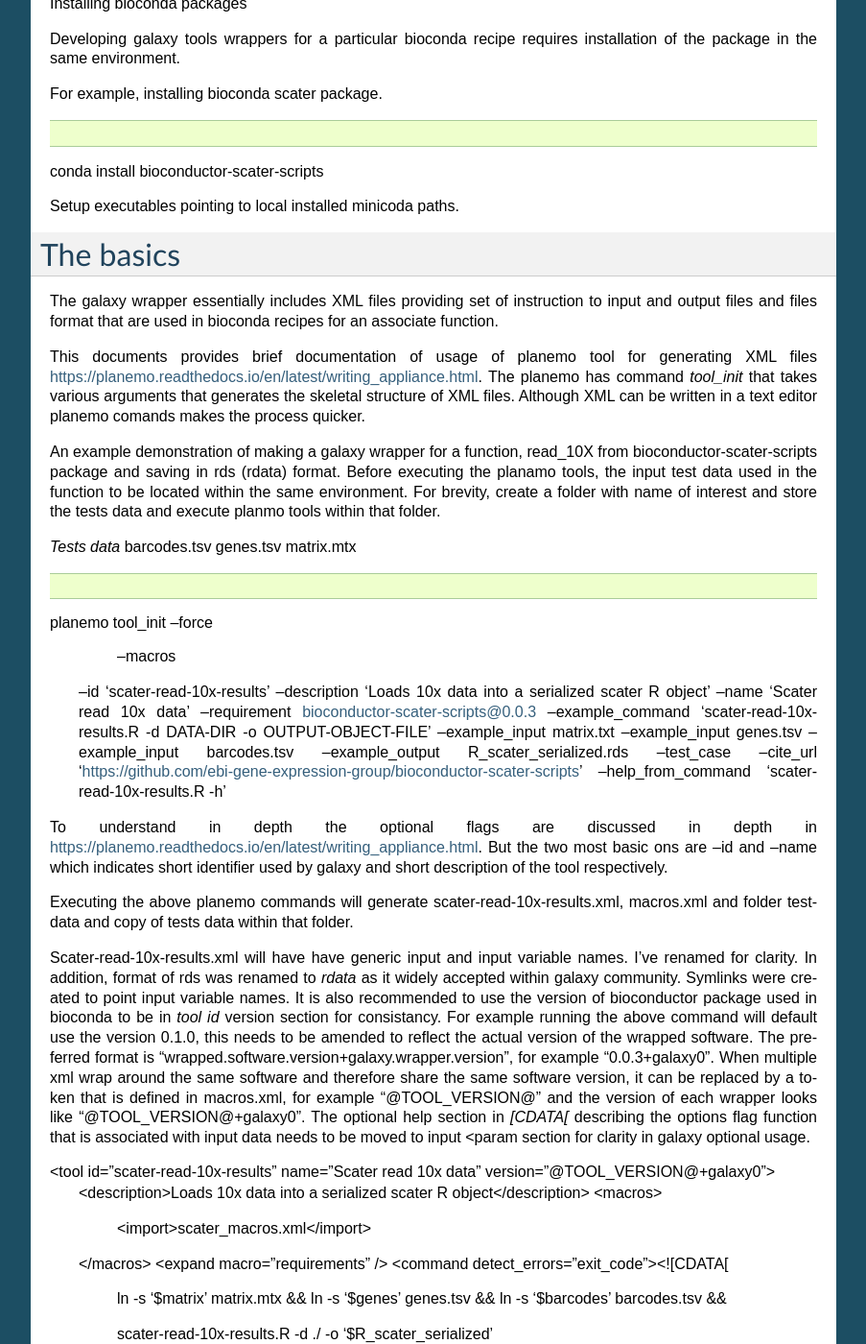
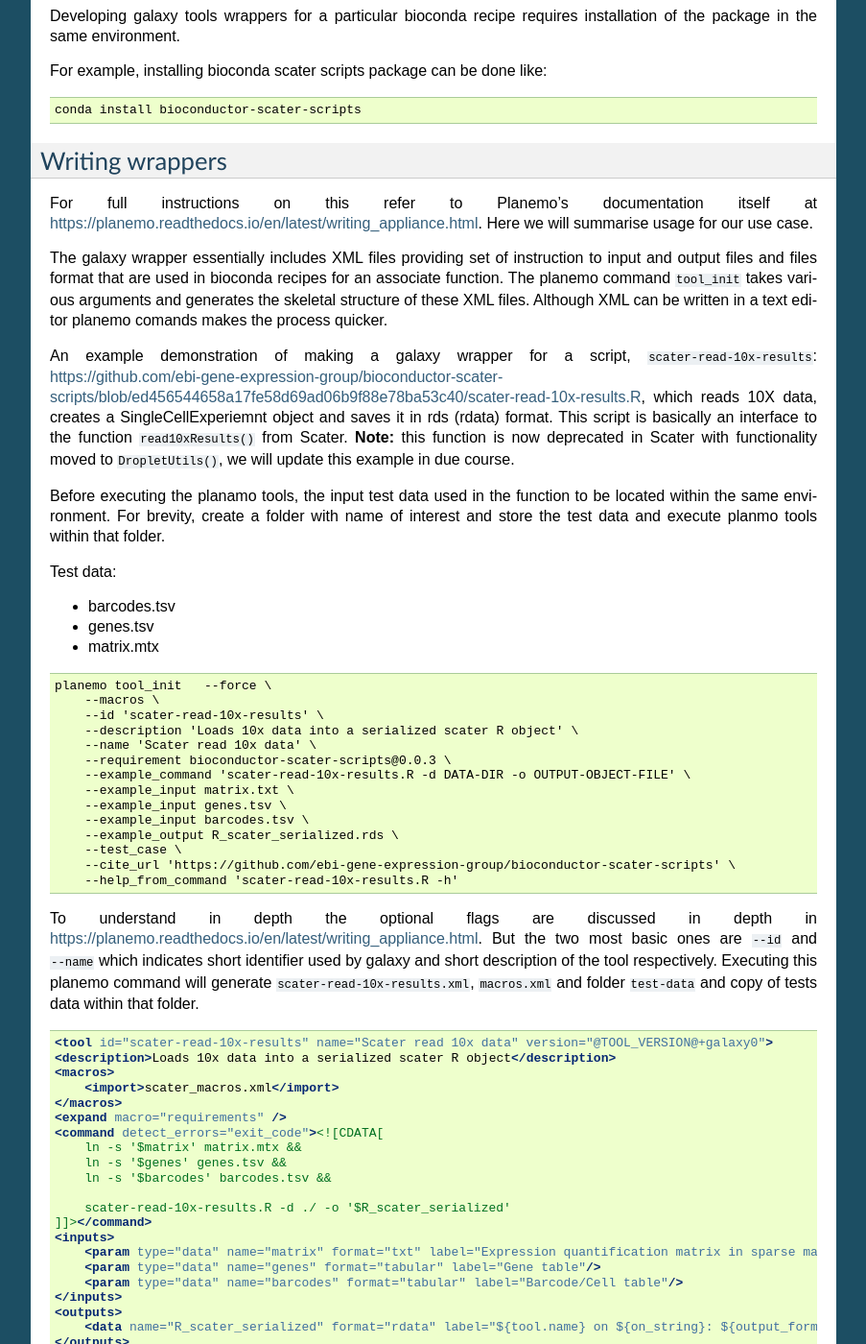
Before and after one commit to ebi-gene-expression-group/tertiary_workflows_docs, a Sphinx documentation site: the page built from docs/writing_planemo_galaxy_wrapper.rst, in a window 1280 px wide and 1400 px high, scrolled down 627 px. Shown: the whole window at 96% size, without its empty margins (198-1101 px from the left). Built offline with Sphinx 7.4.7, drawn with Linux system fonts in a browser that asks for light colours; some of the changed text lies outside the part shown.

Commit message:
Fix dodgy Planemo documentation (#4)
* Fix dodgy Planemo documentation

* Correct inline code formatting

* more fix of inline code formatting

```diff
--- a/docs/writing_planemo_galaxy_wrapper.rst
+++ b/docs/writing_planemo_galaxy_wrapper.rst
@@ -1,94 +1,89 @@
-*Galaxy wrapper generation with Planemo*
+###########################################
+Galaxy wrapper generation with Planemo
+###########################################
 
-Much of this documentation takes information from https://planemo.readthedocs.io/en/latest/readme.html
+The tool we use to facilitate Galaxy wrapper generation is Planemo. For more information on the following refer to https://planemo.readthedocs.io/en/latest/readme.html.
 
 **************************
 Prerequisites
 **************************
-Installation of
-- pip
-- virtualenv
-- planmeo
 
-Before installing planemo it is prerequisite that you have latest version of pip 7.0 or greater and virtualenv-1.9 or greater
+pip and virtualenv
+==================
 
-To install globally with pip (if you have pip 1.3 or greater installed globally):
+Before installing planemo latest version of pip 7.0 or greater and virtualenv-1.9 or greater. To install virtualenv globally with pip (if you have pip 1.3 or greater installed globally):
 
 .. code-block:: bash
 
-[sudo] pip install virtualenv
+    [sudo] pip install virtualenv
 
 Refer to user documents for further information https://virtualenv.pypa.io/en/stable/installation/
+
+planemo
+=======
 
 Setting up virtual environment Installation of planemo
 
 .. code-block:: bash
 
-$ virtualenv .venv; . .venv/bin/activate
-$ pip install "pip>=7" # Upgrade pip if needed.
-$ pip install planemo
-
-https://planemo.readthedocs.io/en/latest/readme.html#obtaining
-
-After installation you can test if planemo
-
+    virtualenv .venv
+    . .venv/bin/activate
+    pip install "pip>=7" # Upgrade pip if needed.
+    pip install planemo
 
 Installing bioconda packages
+============================
 
 Developing galaxy tools wrappers for a particular bioconda recipe requires installation of the package in the same environment.
 
-For example, installing bioconda scater package.
+For example, installing bioconda scater scripts package can be done like:
 
 .. code-block:: bash
 
-conda install bioconductor-scater-scripts
-
-Setup executables pointing to local installed minicoda paths.
+    conda install bioconductor-scater-scripts
 
 **************************
-The basics
+Writing wrappers
 **************************
 
-The galaxy wrapper essentially includes XML files providing set of instruction to input and output files and files format that are used in bioconda recipes for an associate function.
+For full instructions on this refer to Planemo's documentation itself at https://planemo.readthedocs.io/en/latest/writing_appliance.html. Here we will summarise usage for our use case.
 
-This documents provides brief documentation of usage of planemo tool for generating XML files  https://planemo.readthedocs.io/en/latest/writing_appliance.html. The planemo has command `tool_init` that takes various arguments that generates the skeletal structure of XML files. Although XML can be written in a text editor planemo comands makes the process quicker.
+The galaxy wrapper essentially includes XML files providing set of instruction to input and output files and files format that are used in bioconda recipes for an associate function. The planemo command :code:`tool_init` takes various arguments and generates the skeletal structure of these XML files. Although XML can be written in a text editor planemo comands makes the process quicker.
 
-An example demonstration of making a galaxy wrapper for a function, read_10X from bioconductor-scater-scripts package and saving in rds (rdata) format. Before executing the planamo tools, the input test data used in the function to be located within the same environment. For brevity, create a folder with name of interest and store the tests data and execute planmo tools within that folder.
+An example demonstration of making a galaxy wrapper for a script, :code:`scater-read-10x-results`: https://github.com/ebi-gene-expression-group/bioconductor-scater-scripts/blob/ed456544658a17fe58d69ad06b9f88e78ba53c40/scater-read-10x-results.R, which reads 10X data, creates a SingleCellExperiemnt object and saves it in rds (rdata) format. This script is basically an interface to the function :code:`read10xResults()` from Scater. **Note:** this function is now deprecated in Scater with functionality moved to :code:`DropletUtils()`, we will update this example in due course.
 
-`Tests data`
-barcodes.tsv
-genes.tsv
-matrix.mtx
+Before executing the planamo tools, the input test data used in the function to be located within the same environment. For brevity, create a folder with name of interest and store the test data and execute planmo tools within that folder.
+
+Test data:
+
+* barcodes.tsv
+* genes.tsv
+* matrix.mtx
 
 
 .. code-block:: xml
 
-planemo tool_init   --force \
-		     --macros \
-                    --id 'scater-read-10x-results' \
-                    --description 'Loads 10x data into a serialized scater R object' \
-                    --name 'Scater read 10x data' \
-                    --requirement bioconductor-scater-scripts@0.0.3 \
-                    --example_command 'scater-read-10x-results.R -d DATA-DIR -o OUTPUT-OBJECT-FILE' \
-                    --example_input matrix.txt \
-                    --example_input genes.tsv \
-                    --example_input barcodes.tsv \
-                    --example_output R_scater_serialized.rds \
-                    --test_case \
-                    --cite_url 'https://github.com/ebi-gene-expression-group/bioconductor-scater-scripts' \
-                    --help_from_command 'scater-read-10x-results.R -h'
+    planemo tool_init   --force \
+        --macros \
+        --id 'scater-read-10x-results' \
+        --description 'Loads 10x data into a serialized scater R object' \
+        --name 'Scater read 10x data' \
+        --requirement bioconductor-scater-scripts@0.0.3 \
+        --example_command 'scater-read-10x-results.R -d DATA-DIR -o OUTPUT-OBJECT-FILE' \
+        --example_input matrix.txt \
+        --example_input genes.tsv \
+        --example_input barcodes.tsv \
+        --example_output R_scater_serialized.rds \
+        --test_case \
+        --cite_url 'https://github.com/ebi-gene-expression-group/bioconductor-scater-scripts' \
+        --help_from_command 'scater-read-10x-results.R -h'
 
 
+To understand in depth the optional flags are discussed in depth in https://planemo.readthedocs.io/en/latest/writing_appliance.html. But the two most basic ones are :code:`--id` and :code:`--name` which indicates short identifier used by galaxy and short description of the tool respectively. Executing this planemo command will generate :code:`scater-read-10x-results.xml`, :code:`macros.xml` and folder :code:`test-data` and copy of tests data within that folder.
 
-To understand in depth the optional flags are discussed in depth in
-https://planemo.readthedocs.io/en/latest/writing_appliance.html. But the two most basic ons are --id and --name which indicates short identifier used by galaxy and short description of the tool respectively.
+.. code-block:: xml
 
-Executing the above planemo commands will generate scater-read-10x-results.xml, macros.xml and folder test-data and copy of tests data within that folder.
-
-
-Scater-read-10x-results.xml will have have generic input and input variable names. I’ve renamed for clarity. In addition, format of rds was renamed to `rdata` as it widely accepted within galaxy community. Symlinks were created to point input variable names. It is also recommended to use the version of bioconductor package used in bioconda to be in `tool id` version section for consistancy. For example running the above command will default use the version 0.1.0, this needs to be amended to reflect the actual version of the wrapped software. The preferred format is "wrapped.software.version+galaxy.wrapper.version", for example "0.0.3+galaxy0". When multiple xml wrap around the same software and therefore share the same software version, it can be replaced by a token that is defined in macros.xml, for example "@TOOL_VERSION@" and the version of each wrapper looks like "@TOOL_VERSION@+galaxy0". The optional help section in `[CDATA[` describing the options flag function that is associated with input data needs to be moved to input <param section for clarity in galaxy optional usage.
-
-<tool id="scater-read-10x-results" name="Scater read 10x data" version="@TOOL_VERSION@+galaxy0">
+    <tool id="scater-read-10x-results" name="Scater read 10x data" version="@TOOL_VERSION@+galaxy0">
     <description>Loads 10x data into a serialized scater R object</description>
     <macros>
         <import>scater_macros.xml</import>
@@ -118,100 +113,109 @@
         </test>
     </tests>
     <help><![CDATA[
-scater-read-10x-results.R
-=========================
 
-This is a galaxy interface to scater function read10XResults()
+    scater-read-10x-results.R
 
-For more information check https://www.bioconductor.org/packages/release/bioc/html/scater.html
+    This is a galaxy interface to scater function read10XResults()
 
-    ]]></help>
-    <expand macro="citations" />
-</tool>
+    For more information check https://www.bioconductor.org/packages/release/bioc/html/scater.html
 
+        ]]></help>
+        <expand macro="citations" />
+    </tool>
 
-macros.xml will help reduce the redundant information in the galaxy wrappers which are repeated. For instance, the version of R used or bioconductor scater packages. In addition, reference to citation and url to github repository.
+Note:
 
-Optional flag `--macros` will produce two xml files in current directory. Although it will name macros.xml by default I’ve renamed to scater_macros.xml and used the revised name pointing to the same name in Scater-read-10x-results.xml.
+* :code:`Scater-read-10x-results.xml` will have have generic input and input variable names, renamed here for clarity
+* The format of rds was renamed to :code:`rdata` as it widely accepted within galaxy community
+* Symlinks were created to point input variable names
+* It is recommended to use the version of bioconductor package used in bioconda to be in :code:`tool id` version section for consistancy. For example running the above command will default use the version 0.1.0, this needs to be amended to reflect the actual version of the underlying software. In the approach we use here the wrappers called (e.g. from the bioconductor-scater-scripts package) are a thin syntax layer around the tool itself (e.g. Scater), and the version should reflect that of the tool itself, not that of the wrapper.
+* The preferred version format is :code:`"wrapped.software.version+galaxy.wrapper.version"`, for example :code:`"0.0.3+galaxy0"`. When multiple xml wrap around the same software and therefore share the same software version, it can be replaced by a token that is defined in macros.xml, for example :code:`"@TOOL_VERSION@"` and the version of each wrapper looks like :code:`"@TOOL_VERSION@+galaxy0"`. The optional help section in :code:`"CDATA[...]"` describing the options flag function that is associated with input data needs to be moved to :code:`"<input> <param .../> </input>"` section for clarity in galaxy optional usage.
 
+Macros
+======
 
+macros.xml will help reduce the redundant information in the galaxy wrappers which are repeated. For instance, the version of R used or bioconductor scater packages and a reference to citation and url to github repository.
 
-xml block in scater-read-10x-results.xml
+The optional flag :code:`--macros` to Planemo will produce two xml files in current directory. Although it will be named macros.xml by default it's renamed here to scater_macros.xml and used the revised name pointing to the same name in Scater-read-10x-results.xml.
+
+Here is the xml block in scater-read-10x-results.xml
 
 .. code-block:: XML
 
-<macros>
+    <macros>
         <import>scater_macros.xml</import>
-</macros>
+    </macros>
 
-Scater_macros.xml
+Here is scater_macros.xml
 
 .. code-block:: XML
 
-<macros>
-    <token name="@TOOL_VERSION@">1.6.0</token>
-    <xml name="requirements">
-        <requirements>
-        <requirement type="package" version="0.0.3">bioconductor-scater-scripts</requirement>
-            <yield/>
-        </requirements>
-    </xml>
-    <xml name="version">
-      <version_command><![CDATA[
-echo $(R --version | grep version | grep -v GNU)", scater version" $(R --vanilla --slave -e "library(scater); cat(sessionInfo()\$otherPkgs\$scater\$Version)" 2> /dev/null | grep -v -i "WARNING: ")
-    ]]></version_command>
-    </xml>
-    <xml name="citations">
-        <citations>
-            <citation type="bibtex">
-@misc{githubbioconductor-scater-scripts,
-  author = {LastTODO, FirstTODO},
-  year = {TODO},
-  title = {bioconductor-scater-scripts},
-  publisher = {GitHub},
-  journal = {GitHub repository},
-  url = {https://github.com/ebi-gene-expression-group/bioconductor-scater-scripts},
-}</citation>
-            <yield />
-        </citations>
-    </xml>
-
-
+    <macros>
+        <token name="@TOOL_VERSION@">1.6.0</token>
+        <xml name="requirements">
+            <requirements>
+                <requirement type="package" version="0.0.3">bioconductor-scater-scripts</requirement>
+                <yield/>
+            </requirements>
+        </xml>
+        <xml name="version">
+            <version_command><![CDATA[
+                echo $(R --version | grep version | grep -v GNU)", scater version" $(R --vanilla --slave -e "library(scater); cat(sessionInfo()\$otherPkgs\$scater\$Version)" 2> /dev/null | grep -v -i "WARNING: ")
+                ]]></version_command>
+        </xml>
+        <xml name="citations">
+            <citations>
+                <citation type="bibtex">
+                    @misc{githubbioconductor-scater-scripts,
+                        author = {LastTODO, FirstTODO},
+                        year = {TODO},
+                        title = {bioconductor-scater-scripts},
+                        publisher = {GitHub},
+                        journal = {GitHub repository},
+                        url = {https://github.com/ebi-gene-expression-group/bioconductor-scater-scripts},
+                }</citation>
+             <yield />
+             </citations>
+        </xml>
+    </macros>
 
 
 More information on galaxy wrapper xml schema can be found at https://docs.galaxyproject.org/en/latest/dev/schema.html and best practices for devlopment can be found at https://galaxy-iuc-standards.readthedocs.io/en/latest/best_practices.html.
 
-In order the validate or check for sanity of xml generated planamo provides `lint` command to review the tool and identifies if all checks are OK. The output will look something like this
+Linting
+=======
+
+In order the validate or check for sanity of xml generated planamo provides :code:`lint` command to review the tool and identifies if all checks are OK. The output will look something like this
 
 .. code-block:: bash
 
-planemo l
-Linting tool /galaxy_wrapper/scater/read-10x/scater-read-10x-results.xml
-Applying linter tests... CHECK
-.. CHECK: 1 test(s) found.
-Applying linter output... CHECK
-.. INFO: 1 outputs found.
-Applying linter inputs... CHECK
-.. INFO: Found 3 input parameters.
-Applying linter help... CHECK
-.. CHECK: Tool contains help section.
-.. CHECK: Help contains valid reStructuredText.
-Applying linter general... CHECK
-.. CHECK: Tool defines a version [0.1.0].
-.. CHECK: Tool defines a name [Scater read 10x data].
-.. CHECK: Tool defines an id [scater-read-10x-results].
-.. CHECK: Tool targets 16.01 Galaxy profile.
-Applying linter command... CHECK
-.. INFO: Tool contains a command.
-Applying linter citations... CHECK
-.. CHECK: Found 1 likely valid citations.
-
-
+    planemo l
+    Linting tool /galaxy_wrapper/scater/read-10x/scater-read-10x-results.xml
+    Applying linter tests... CHECK
+    .. CHECK: 1 test(s) found.
+    Applying linter output... CHECK
+    .. INFO: 1 outputs found.
+    Applying linter inputs... CHECK
+    .. INFO: Found 3 input parameters.
+    Applying linter help... CHECK
+    .. CHECK: Tool contains help section.
+    .. CHECK: Help contains valid reStructuredText.
+    Applying linter general... CHECK
+    .. CHECK: Tool defines a version [0.1.0].
+    .. CHECK: Tool defines a name [Scater read 10x data].
+    .. CHECK: Tool defines an id [scater-read-10x-results].
+    .. CHECK: Tool targets 16.01 Galaxy profile.
+    Applying linter command... CHECK
+    .. INFO: Tool contains a command.
+    Applying linter citations... CHECK
+    .. CHECK: Found 1 likely valid citations.
 
 
 Furthermore one can test for execution of R wrapper and looks for the output through the command.
 
 .. code-block:: bash
-	Planemo test
-All 1 test(s) successfully executed.
+    Planemo test
+    All 1 test(s) successfully executed.
+
 This will create symlinks and use the input data provided within test environment and execute in galaxy server.
```
